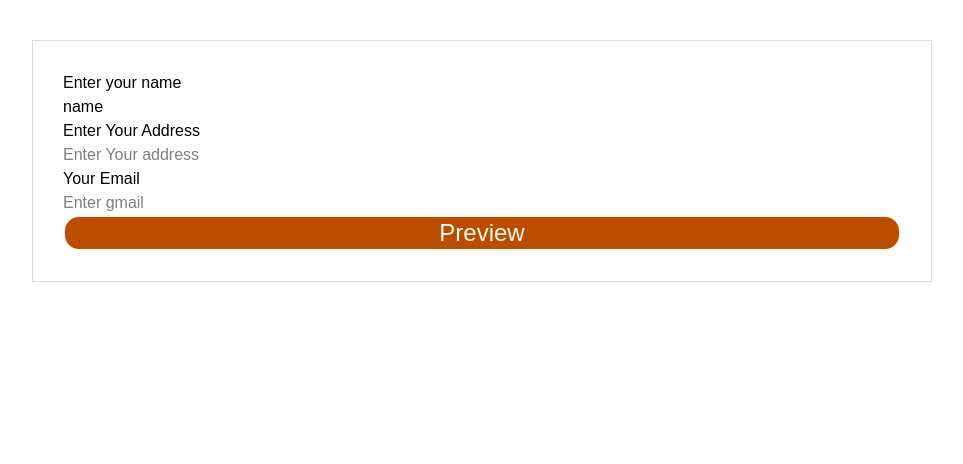
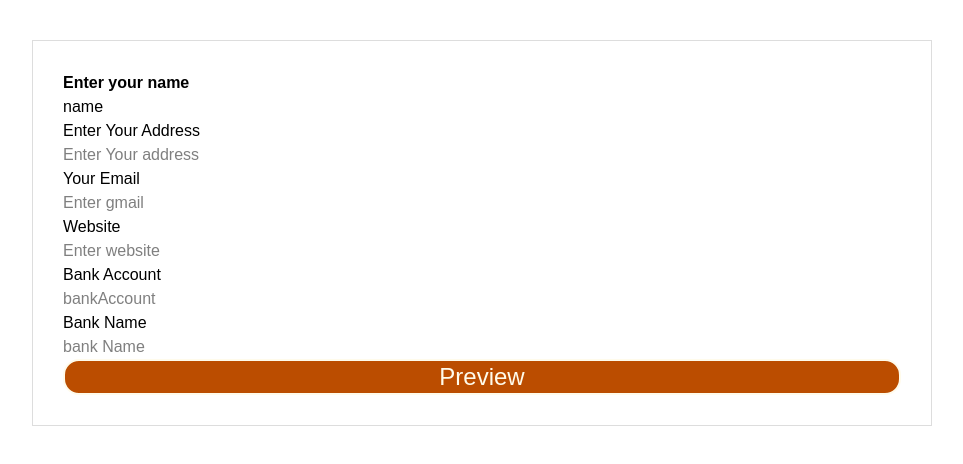
Before and after one commit to OJOK314/billing-system, a React (Vite) app: page / in a window 1280 px wide. Shown: the top 464 px of the page, without its empty margins (158-1121 px from the left). Built offline with nearby package versions, Linux system fonts and the light colour scheme.

Commit message:
add bank name and bank account to this file

```diff
--- a/src/App.jsx
+++ b/src/App.jsx
@@ -40,7 +40,7 @@ function App() {
             <Date />
             <Table />
             <Notes />
-            <Footer />
+            <Footer name={name} email={email} address={address} website={website} bankAccount={bankAccount} bankName={bankName}/>
             <button
               onClick={() => setShowInvoice(false)}
               className="bg-blue-500  border-2 mt-5 font-bold border-amber-400 py-2 px-8 hover:bg-emerald-950 rounded shadow hover:text-amber-50  text-amber-50 "
@@ -50,12 +50,12 @@ function App() {
           </div>
         ) : (
           <div className=" flex flex-col">
-            <label htmlFor="name">Enter your name</label>
+            <label htmlFor="name" className="font-bold ">Enter your name</label>
             <input
               type="text"
               name="name"
               id="name"
-              placeholder="Enter your name"
+
               autoComplete="off"
               value={name}
               onChange={(e) => setName(e.target.value)}
@@ -83,6 +83,43 @@ function App() {
               onChange={(e) => setEmail(e.target.value)}
             />
 
+
+            <label htmlFor="url">Website</label>
+            <input
+              type="text"
+              name="websit"
+              id="website"
+              placeholder="Enter website"
+              autoComplete="off"
+              value={website}
+              onChange={(e) => setWebsite(e.target.value)}
+            />
+
+              <label htmlFor="bank">Bank Account</label>
+            <input
+              type="text"
+              name="bankAccount"
+              id="bankAccount"
+              placeholder="bankAccount"
+              autoComplete="off"
+              value={bankAccount}
+              onChange={(e) => setBankAccount(e.target.value)}
+            />
+
+              <label htmlFor="bankName">Bank Name</label>
+            <input
+              type="text"
+              name="bankName"
+              id="bankName"
+              placeholder="bank Name"
+              autoComplete="off"
+              value={bankName}
+              onChange={(e) => setBankName(e.target.value)}
+            />
+
+
+
+
             <button
               onClick={() => setShowInvoice(true)}
               className="bg-amber-700 text-2xl border-2 m  text-amber-50 p-8 rounded-2xl "
--- a/src/components/Footer.jsx
+++ b/src/components/Footer.jsx
@@ -1,18 +1,27 @@
 import React from 'react'
 
-const Footer = ({}) => {
+const Footer = ({name,address,email,website,bankAccount,bankName}) => {
   return (
     <div>
       <footer>
     <ul>
-      <li> <span className="font-bold ">Your Name:</span> OSBERT AINEMBABAZI</li>
-         <li> <span className="font-bold ">Your Email:</span> osbert@gmail.com</li>
+      <li> <span className="font-bold ">Your Name:</span>{name}</li>
+         <li> <span className="font-bold ">Your Email:</span>{email} </li>
+           <li> <span className="font-bold ">Address:</span>{address} </li>
             <li> <span className="font-bold ">Phone Number:</span> 0703326458</li>
 
-                  <li> <span className="font-bold ">Bank: </span>bank Account</li>
+                  <li> <span className="font-bold ">Bank: </span>{bankName}</li>
                      <li> <span className="font-bold ">Account holder: </span>OSBERT AINEMBABAZI</li>
-                        <li> <span className="font-bold ">Account Number :</span> 90300020363036</li>
-                        <li> <span className="font-bold ">Website: </span>https://osbert</li>
+                        <li> <span className="font-bold ">Account Number :</span> {bankAccount}</li>
+                        {/* <li> <span className="font-bold ">Website: </span><a href={website} target='_blank' rel='noopener noreferrer'></a> {website}</li>
+                         */}
+                        <li>
+  <span className="font-bold">Website: </span>
+  <a href={website} target="_blank" rel="noopener noreferrer">
+    {website}
+  </a>
+</li>
+
     </ul>
    </footer>
     </div>
```
